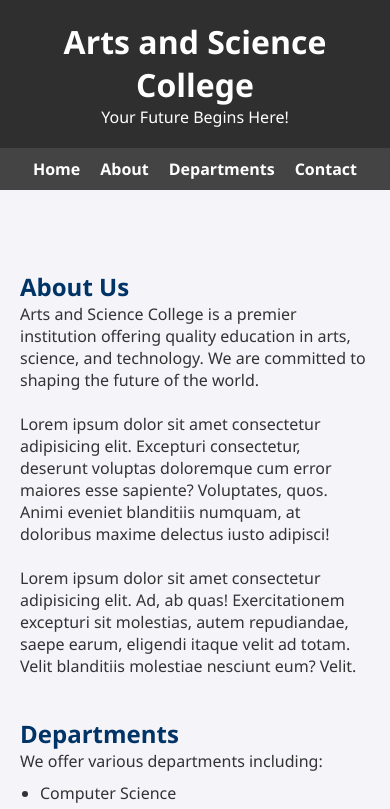
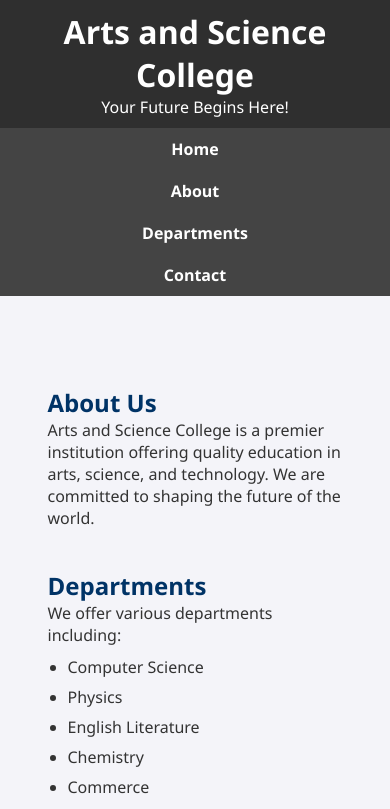
Before and after one commit to Hasifasherin/college-webpage, a plain HTML site: page index.html in a window 390 px wide. Shown: the top 809 px of the page. Drawn offline with Linux system fonts and the light colour scheme.

Commit message:
Day 5: Implemented responsive design using Flexbox

```diff
--- a/css/style.css
+++ b/css/style.css
@@ -26,6 +26,7 @@ body {
   justify-content: center;
   gap: 20px;
   padding: 10px;
+  flex-wrap: wrap;
 }
 
 .nav a {
@@ -38,11 +39,19 @@ body {
   color: #f0c040;
 }
 
+/* Content Wrapper */
+.content-wrapper {
+  display: flex;
+  flex-direction: column;
+  align-items: center;
+  padding: 20px;
+}
+
 /* Content Section */
 .content {
-  padding: 40px 20px;
   max-width: 1000px;
-  margin: auto;
+  margin: 20px auto;
+  padding: 20px;
 }
 
 .content h2 {
@@ -92,9 +101,9 @@ li {
 .contact-form input,
 .contact-form textarea {
   width: 100%;
-  padding: 12px;           /* Padding inside input */
-  margin-bottom: 20px;      /* Margin outside input */
-  border: 2px solid #ccc;   /* Border applied */
+  padding: 12px; /* Padding inside input */
+  margin-bottom: 20px; /* Margin outside input */
+  border: 2px solid #ccc; /* Border applied */
   border-radius: 6px;
   font-size: 16px;
   transition: border-color 0.3s;
@@ -134,3 +143,39 @@ a {
   color: #0077cc;
   text-decoration: none;
 }
+
+/* Media Queries */
+@media (max-width: 768px) {
+  .nav {
+      flex-direction: column;
+      align-items: center;
+  }
+
+  .content {
+      padding: 10px;
+      width: 90%;
+  }
+
+  .contact-form {
+      padding: 20px;
+  }
+
+  .footer {
+      padding: 10px;
+  }
+}
+
+@media (max-width: 480px) {
+  .header {
+      padding: 10px;
+  }
+
+  .image-section img {
+      width: 100%;
+  }
+
+  .contact-form input,
+  .contact-form textarea {
+      font-size: 14px;
+  }
+}
--- a/index.html
+++ b/index.html
@@ -9,27 +9,25 @@
 </head>
 <body>
     <!-- Header Section -->
-    <div class="header">
+    <header class="header">
         <h1>Arts and Science College</h1>
         <p>Your Future Begins Here!</p>
-    </div>
+    </header>
 
     <!-- Navigation -->
-    <div class="nav">
+    <nav class="nav">
         <a href="#">Home</a>
         <a href="#about">About</a>
         <a href="#departments">Departments</a>
         <a href="#contact">Contact</a>
-    </div>
+    </nav>
 
+    <!-- Main Content Wrapper -->
+    <main class="content-wrapper">
         <!-- Content Section -->
         <div class="content">
             <h2 id="about">About Us</h2>
-        <p>Arts and Science College is a premier institution offering quality education in arts, science, and technology. We are committed to shaping the future of the world.
-        <br><br>Lorem ipsum dolor sit amet consectetur adipisicing elit. Excepturi consectetur, deserunt voluptas doloremque cum error maiores esse sapiente? Voluptates, quos. Animi eveniet blanditiis numquam,
-        at doloribus maxime delectus iusto adipisci!
-        <br><br>Lorem ipsum dolor sit amet consectetur adipisicing elit. Ad, ab quas! Exercitationem excepturi sit molestias, autem repudiandae, saepe earum, eligendi itaque velit ad totam.
-        Velit blanditiis molestiae nesciunt eum? Velit.</p>
+            <p>Arts and Science College is a premier institution offering quality education in arts, science, and technology. We are committed to shaping the future of the world.</p>
 
             <h2 id="departments">Departments</h2>
             <p>We offer various departments including:</p>
@@ -73,10 +71,11 @@
                 <button type="submit">Send Message</button>
             </form>
         </div>
+    </main>
 
     <!-- Footer Section -->
-    <div class="footer">
+    <footer class="footer">
         <p>© 2025 Arts and Science College.</p>
-    </div>
+    </footer>
 </body>
 </html>
```
Lines whose indentation alone changed are shown as unchanged.
